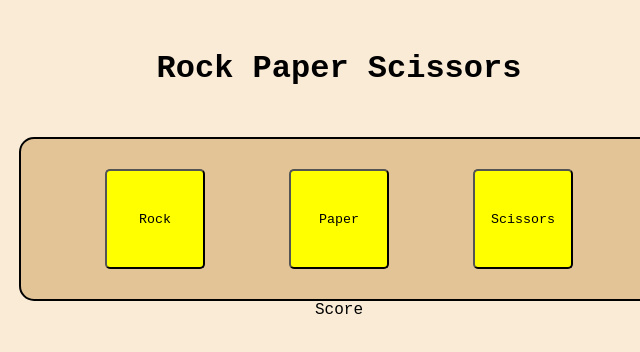
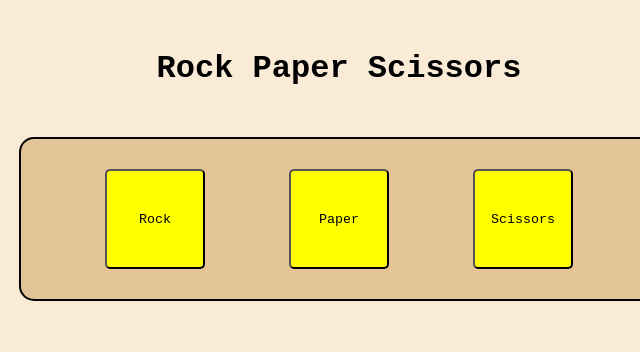
Before and after one commit to Sharpicek/rock-paper-scissors, a plain HTML site: page index.html in a window 1280 px wide. Shown: the full height of the page, 301-941 px from the left. Drawn offline with Linux system fonts and the light colour scheme.

Commit message:
Delete the word "score"

```diff
--- a/index.html
+++ b/index.html
@@ -14,6 +14,6 @@
         <button class="btn" id="paper">Paper</button>
         <button class="btn" id="scissors">Scissors</button>
     </div>
-    <div class="score" id="score-container">Score</div>
+    <div class="score" id="score-container"></div>
 </body>
 </html>
```
